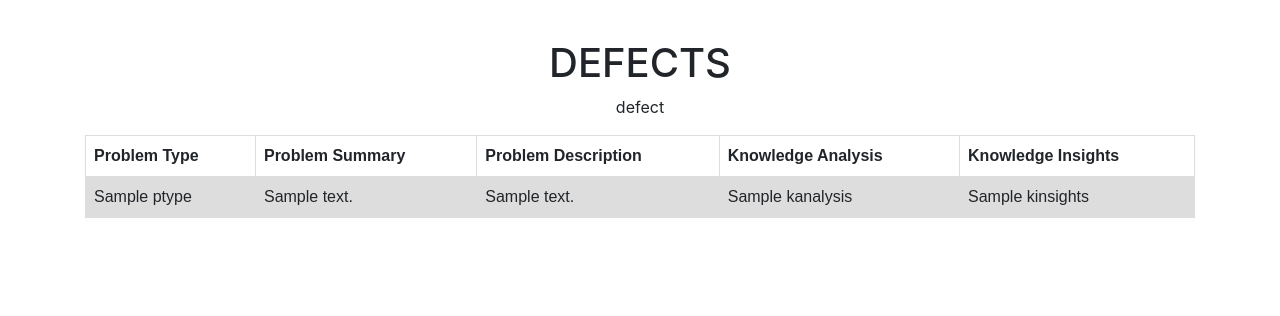
After one commit to kavyanshu189/KnowledgeDashboard, a Django app: page /defects in a window 1280 px wide. The commit adds this page. Shown: the part 484-800 px from the top of the page. Run offline with Django 4.2, Linux system fonts and the light colour scheme; tables that the repository leaves empty hold one stand-in row (values such as "Sample post"); a database or web service that is not in the repository returns one stand-in record (values such as "Sample title"); some libraries are stand-ins or nearby versions.

Commit message:
added defects page

```diff
--- a/authentication/urls.py
+++ b/authentication/urls.py
@@ -11,6 +11,8 @@ urlpatterns = [
    path("contribute", views.contribute, name='contribute'),
    path('signin', views.signin, name="signin"),
    path('signout', views.signout, name="signout"),
-   path('activate/<uidb64>/<token>/', views.activate, name="activate")
+   path('activate/<uidb64>/<token>/', views.activate, name="activate"),
+   path('defects', views.defects,name='defects'),
+
 
 ]
--- a/authentication/views.py
+++ b/authentication/views.py
@@ -94,6 +94,20 @@ def contribute(request):
 
         messages.success(request, 'Your message has been sent!')
     return render(request, 'authentication/contribute.html')
+
+
+def defects(request):
+    conn = MongoClient()
+    db=conn.users
+    collection=db.knowledge
+    defectdata =collection.find({'ptype':'defect'})
+
+
+    for x in defectdata:
+        print(x)
+
+
+    return render(request, 'knowledgepages/defects.html', {'defectdata': defectdata.clone()})
 
 def signup(request):
 
--- a/templates/authentication/index.html
+++ b/templates/authentication/index.html
@@ -157,7 +157,8 @@
     </div>
     <div class="flip-card-back">
       <p>EDI doesn't have to be an obstacle to e-commerce with CData ArcESB. Learn how you can simplify e-commerce partner compliance, reduce chargebacks from platforms like Amazon Vendor Central, and automate away manual order entries.</p>
-     </div>
+    <a href="defects"> <button> Knowledge:Defects</button></a>
+    </div>
   </div>
 </div>
 
--- /dev/null
+++ b/templates/knowledgepages/defects.html
@@ -0,0 +1,96 @@
+<!DOCTYPE html>
+<html>
+<head>
+  <meta charset="utf-8">
+    <meta name="viewport" content="width=device-width, initial-scale=1, shrink-to-fit=no">
+
+    <!-- Bootstrap CSS -->
+    <link rel="stylesheet" href="https://stackpath.bootstrapcdn.com/bootstrap/4.4.1/css/bootstrap.min.css" integrity="sha384-Vkoo8x4CGsO3+Hhxv8T/Q5PaXtkKtu6ug5TOeNV6gBiFeWPGFN9MuhOf23Q9Ifjh" crossorigin="anonymous">
+    <script src="https://cdn.jsdelivr.net/npm/@popperjs/core@2.9.2/dist/umd/popper.min.js" ></script>
+    <script src="https://cdn.jsdelivr.net/npm/bootstrap@5.0.1/dist/js/bootstrap.min.js" integrity="sha384-Atwg2Pkwv9vp0ygtn1JAojH0nYbwNJLPhwyoVbhoPwBhjQPR5VtM2+xf0Uwh9KtT" crossorigin="anonymous"></script>
+    <style>
+        table {
+          font-family: arial, sans-serif;
+          border-collapse: collapse;
+          width: 100%;
+        }
+
+        td, th {
+          border: 1px solid #dddddd;
+          text-align: left;
+          padding: 8px;
+        }
+
+        tr:nth-child(even) {
+          background-color: #dddddd;
+        }
+        </style>
+</head>
+    <body><nav class="navbar navbar-expand-lg navbar-dark bg-dark">
+      <a class="navbar-brand" href="#">Knowledge Platform</a>
+      <button class="navbar-toggler" type="button" data-toggle="collapse" data-target="#navbarSupportedContent" aria-controls="navbarSupportedContent" aria-expanded="false" aria-label="Toggle navigation">
+        <span class="navbar-toggler-icon"></span>
+      </button>
+
+      <div class="collapse navbar-collapse" id="navbarSupportedContent">
+        <ul class="navbar-nav mr-auto">
+          <li class="nav-item active">
+            <a class="nav-link" href="/">Home <span class="sr-only">(current)</span></a>
+          </li>
+
+          <li class="nav-item">
+            <a class="nav-link" href="/contribute">Contribute</a>
+          </li>
+
+      </div>
+
+      <div class="btn-group">
+        <button type="button" class="btn btn-secondary" >Action</button>
+        <button type="button" class="btn btn-secondary dropdown-toggle dropdown-toggle-split" data-bs-toggle="dropdown" aria-expanded="false">
+          <span class="visually-hidden"></span>
+        </button>
+        <ul class="dropdown-menu">
+          <li><a class="dropdown-item" href="/signup" >Sign up</a></li>
+          <li><a class="dropdown-item" href="/signin">Sign in</a></li>
+          <li><a class="dropdown-item" href="/signout">Sign out</a></li>
+        </ul>
+      </div>
+    </nav>
+        <div class="container-fluid px-0 mb-3" >
+    <img src="https://source.unsplash.com/1200x400/?Gmail" class="d-block w-100 mx-0" alt="...">
+</div>
+<div class="container mb-3 py-4">
+    <h1 class="text-center">DEFECTS</h1>
+    <center>
+
+        <p>defect</p>
+
+
+    <table>
+        <tr>
+          <th>Problem Type</th>
+          <th>Problem Summary</th>
+          <th>Problem Description</th>
+          <th>Knowledge Analysis</th>
+          <th>Knowledge Insights</th>
+        </tr>
+        {% for x in defectdata %}
+
+        <tr>
+          <td>{{x.ptype}}</td>
+          <td>{{x.psummary}}</td>
+          <td>{{x.pdescription}}</td>
+          <td>{{x.kanalysis}}</td>
+          <td>{{x.kinsights}}</td>
+        </tr>
+        {%endfor%}
+
+      </table>
+
+
+
+        </center>
+
+</div>
+</body>
+</html>
```
